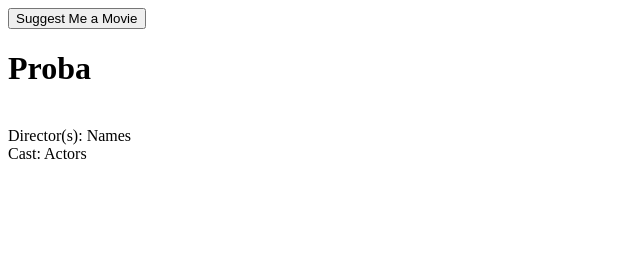
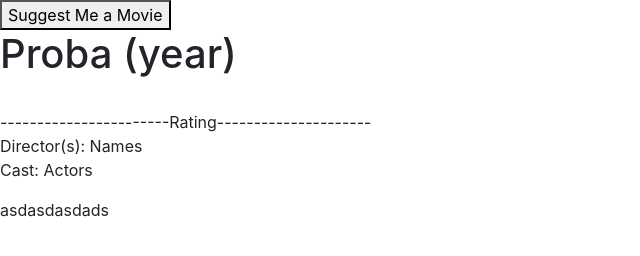
Before and after one commit to zeroxthegrim/movie-suggestions, a plain HTML site: page index.html in a window 1280 px wide. Shown: the whole page, without its empty margins (0-640 px from the left). Drawn offline with nearby package versions, Linux system fonts and the light colour scheme.

Commit message:
Update index.html

```diff
--- a/index.html
+++ b/index.html
@@ -3,18 +3,26 @@
 <head>
     <meta charset="UTF-8">
     <meta name="viewport" content="width=device-width, initial-scale=1.0">
+    <link rel="stylesheet" href="https://stackpath.bootstrapcdn.com/bootstrap/4.4.1/css/bootstrap.min.css" integrity="sha384-Vkoo8x4CGsO3+Hhxv8T/Q5PaXtkKtu6ug5TOeNV6gBiFeWPGFN9MuhOf23Q9Ifjh" crossorigin="anonymous">
+
     <title>Movie Suggestions</title>
 </head>
 <body>
     <form>
         <button type="submit">Suggest Me a Movie</button>
     </form>
-    <h1 class="title">Proba</h1>
+    <div class="title">
+        <h1>Proba<span class="year"> (year)</span></h1>
+    </div>
     <div class="poster">
         <img src="" alt="">
     </div>
-    <div class="directors"><span>Director(s): </span><span>Names</span></div>
-    <div class="cast"><span>Cast: <span>Actors</span></span></div>
+    <div class="rating">-----------------------Rating---------------------</div>
+    <div><span>Director(s): </span><span class="directors">Names</span></div>
+    <div class="cast"><span>Cast: <span class="actors">Actors</span></span></div>
+    <div class="overview my-3">
+        <p>asdasdasdads</p>
+    </div>
     <script src="gettingMovies.js"></script>
     <script src="app.js"></script>
 </body>
```
